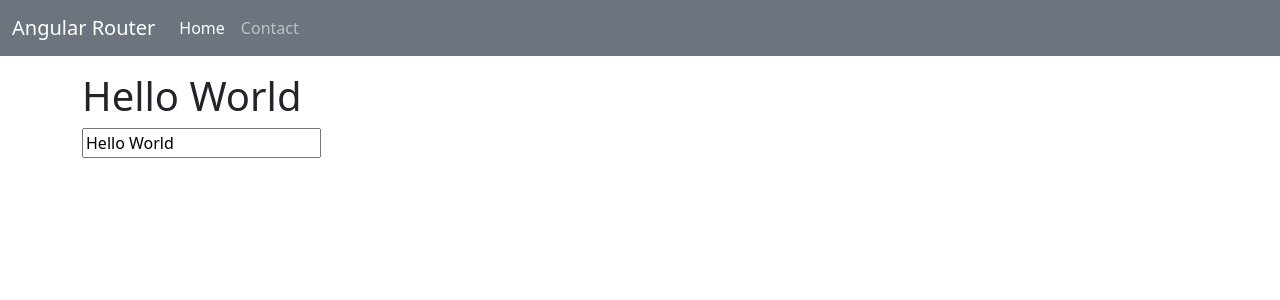
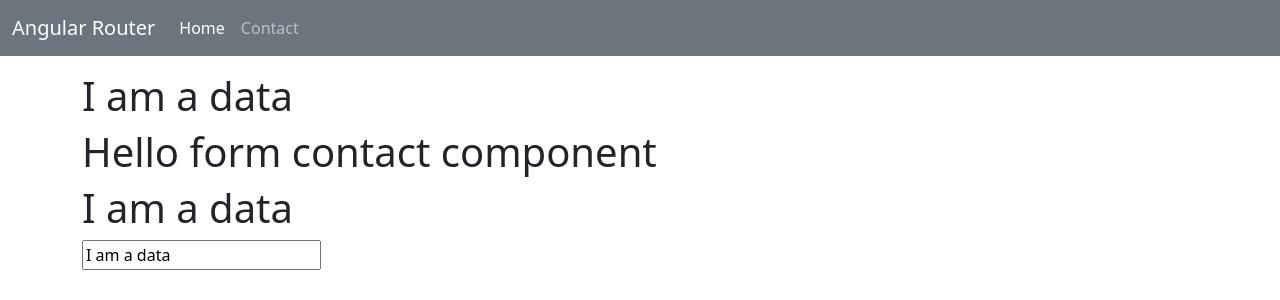
Before and after one commit to amm834/angular-waifer-kolar, an Angular app in the folder 02_ng_router/: page / in a window 1280 px wide. Shown: the top 300 px of the page. Built offline with nearby package versions, Linux system fonts and the light colour scheme.

Commit message:
Service in angular
It is just like a store in other framework but it is not just manage data. It can be use to call http services.

```diff
--- a/02_ng_router/src/app/app.module.ts
+++ b/02_ng_router/src/app/app.module.ts
@@ -7,6 +7,7 @@ import {NavComponent} from './nav/nav.component';
 import {ContactComponent} from "./contact/contact.component";
 import {HomeComponent} from './home/home.component';
 import {FormsModule} from "@angular/forms";
+import {StoreService} from "./services/store.service";
 
 @NgModule({
   declarations: [
@@ -20,7 +21,9 @@ import {FormsModule} from "@angular/forms";
     AppRoutingModule,
     FormsModule
   ],
-  providers: [],
+  providers: [
+    StoreService
+  ],
   bootstrap: [AppComponent]
 })
 
--- a/02_ng_router/src/app/contact/contact.component.html
+++ b/02_ng_router/src/app/contact/contact.component.html
@@ -1,2 +1,4 @@
 <h1>Hello form contact component</h1>
-<ng-content></ng-content>
+<h1>
+  {{data}}
+</h1>
--- a/02_ng_router/src/app/contact/contact.component.ts
+++ b/02_ng_router/src/app/contact/contact.component.ts
@@ -1,8 +1,14 @@
 import {Component} from "@angular/core";
+import {StoreService} from "../services/store.service";
 
 @Component({
   selector: 'app-contact',
   templateUrl: 'contact.component.html'
 })
 export class ContactComponent {
+  data: string;
+
+  constructor(private store: StoreService) {
+    this.data = this.store.getData;
+  }
 }
--- a/02_ng_router/src/app/home/home.component.html
+++ b/02_ng_router/src/app/home/home.component.html
@@ -1,3 +1,3 @@
 <h1> {{data}} </h1>
-
+<app-contact></app-contact>
 <input [(ngModel)]="data">
--- a/02_ng_router/src/app/home/home.component.ts
+++ b/02_ng_router/src/app/home/home.component.ts
@@ -1,4 +1,5 @@
 import {Component, OnInit} from '@angular/core';
+import {StoreService} from "../services/store.service";
 
 @Component({
   selector: 'app-home',
@@ -7,12 +8,14 @@ import {Component, OnInit} from '@angular/core';
 })
 export class HomeComponent implements OnInit {
 
-  data = 'Hello World'
+  data: string;
 
-  constructor() {
+  constructor(private store: StoreService) {
+    this.data = this.store.getData
   }
 
   ngOnInit(): void {
+
   }
 
 
--- /dev/null
+++ b/02_ng_router/src/app/services/store.service.ts
@@ -0,0 +1,16 @@
+import {Injectable} from '@angular/core';
+
+@Injectable({
+  providedIn: 'root'
+})
+export class StoreService {
+
+  constructor() {
+
+  }
+
+  get getData(): string {
+    return "I am a data";
+  }
+
+}
```
Also changed, not shown: 1 other file (tests, documents, lock files or other folders).
